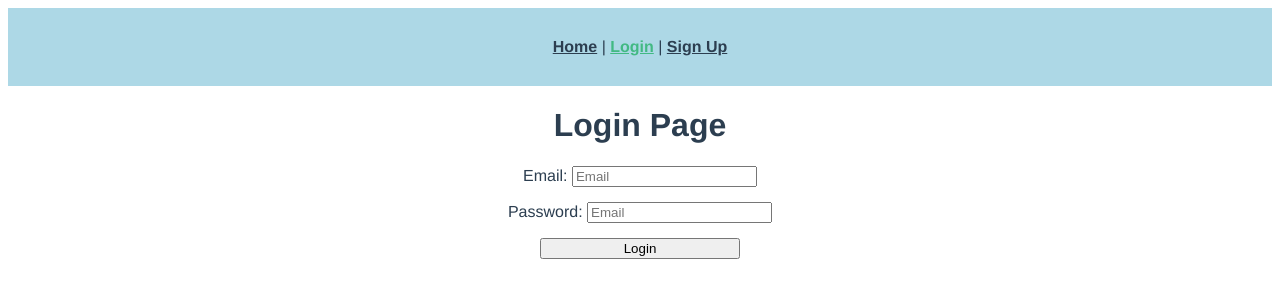
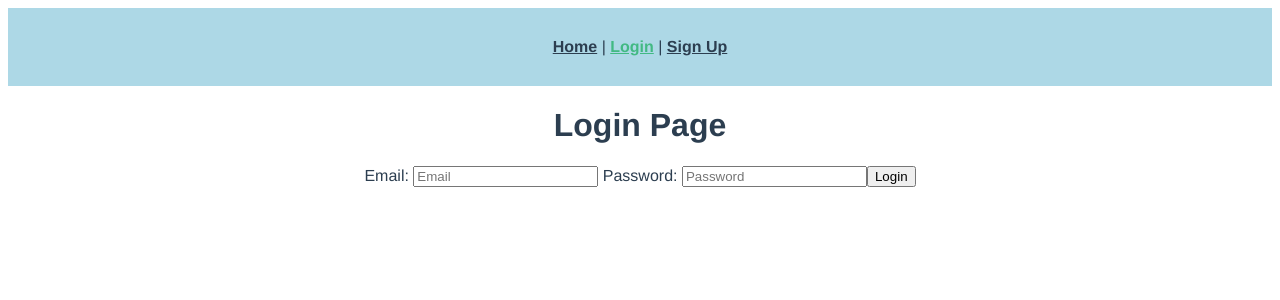
Before and after one commit to Anico94/Stocks-and-Crypto-Client, a Vue app: page /login in a window 1280 px wide. Shown: the top 300 px of the page. Built offline with nearby package versions, Linux system fonts and the light colour scheme.

Commit message:
trying form components

```diff
--- a/package.json
+++ b/package.json
@@ -8,6 +8,7 @@
     "lint": "vue-cli-service lint"
   },
   "dependencies": {
+    "axios": "^1.2.1",
     "core-js": "^3.8.3",
     "vue": "^3.2.13",
     "vue-router": "^4.0.3"
--- a/src/components/LoginForm.vue
+++ b/src/components/LoginForm.vue
@@ -1,22 +1,42 @@
 <template>
   <div>
-    <form action="">
+    <form action="#" @submit.prevent="onSubmit">
       <label>
         Email:
-        <input type="email" placeholder="Email" />
+        <input v-model="info.email" type="email" placeholder="Email" />
       </label>
       <label>
         Password:
-        <input type="email" placeholder="Email" />
+        <input v-model="info.password" type="password" placeholder="Password" />
       </label>
       <button type="submit">Login</button>
     </form>
+
+    <p>{{ info.email }}</p>
+    <p>{{ info.password }}</p>
   </div>
 </template>
 
 <script>
 export default {
   name: "login-form",
+  props: {
+    info: {
+      type: Object,
+      required: false,
+      default() {
+        return {
+          email: "",
+          password: "",
+        };
+      },
+    },
+  },
+  methods: {
+    onSubmit() {
+      this.$emit("recieveDetails", this.info);
+    },
+  },
 };
 </script>
 
--- a/src/views/LoginPage.vue
+++ b/src/views/LoginPage.vue
@@ -1,16 +1,32 @@
 <template>
   <div>
     <h1>Login Page</h1>
-    <login-form></login-form>
+    <form action="#" @submit.prevent="onSubmit">
+      <label>
+        Email:
+        <input type="email" placeholder="Email" />
+      </label>
+      <label>
+        Password:
+        <input type="password" placeholder="Password" />
+      </label>
+      <button type="submit">Login</button>
+    </form>
+    <!-- <login-form @recieveDetails="showUser"></login-form> -->
   </div>
 </template>
 
 <script>
-import LoginForm from "../components/LoginForm.vue";
+// import LoginForm from "../components/LoginForm.vue";
 
 export default {
-  components: { LoginForm },
+  // components: { LoginForm },
   name: "login-page",
+  methods: {
+    // showUser(details) {
+    //   console.log(details);
+    // },
+  },
 };
 </script>
 
--- a/src/views/SignUp.vue
+++ b/src/views/SignUp.vue
@@ -1,5 +1,7 @@
 <template>
-  <div>Sign up page</div>
+  <div>
+    <h1>Sign up page</h1>
+  </div>
   <signup-form></signup-form>
 </template>
 
```
Also changed, not shown: .eslintrc.js, 1 other file (tests, documents, lock files or other folders).
